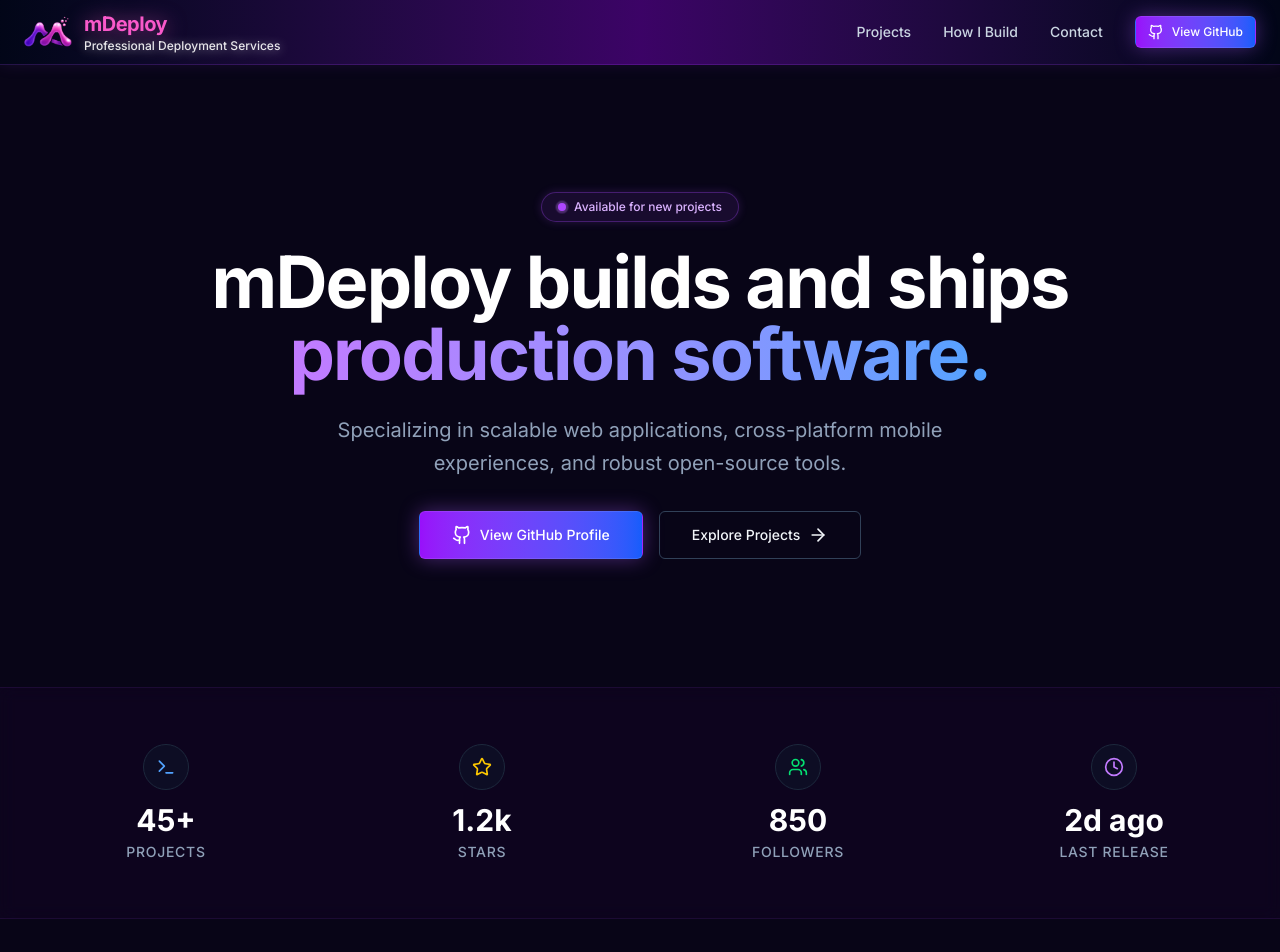
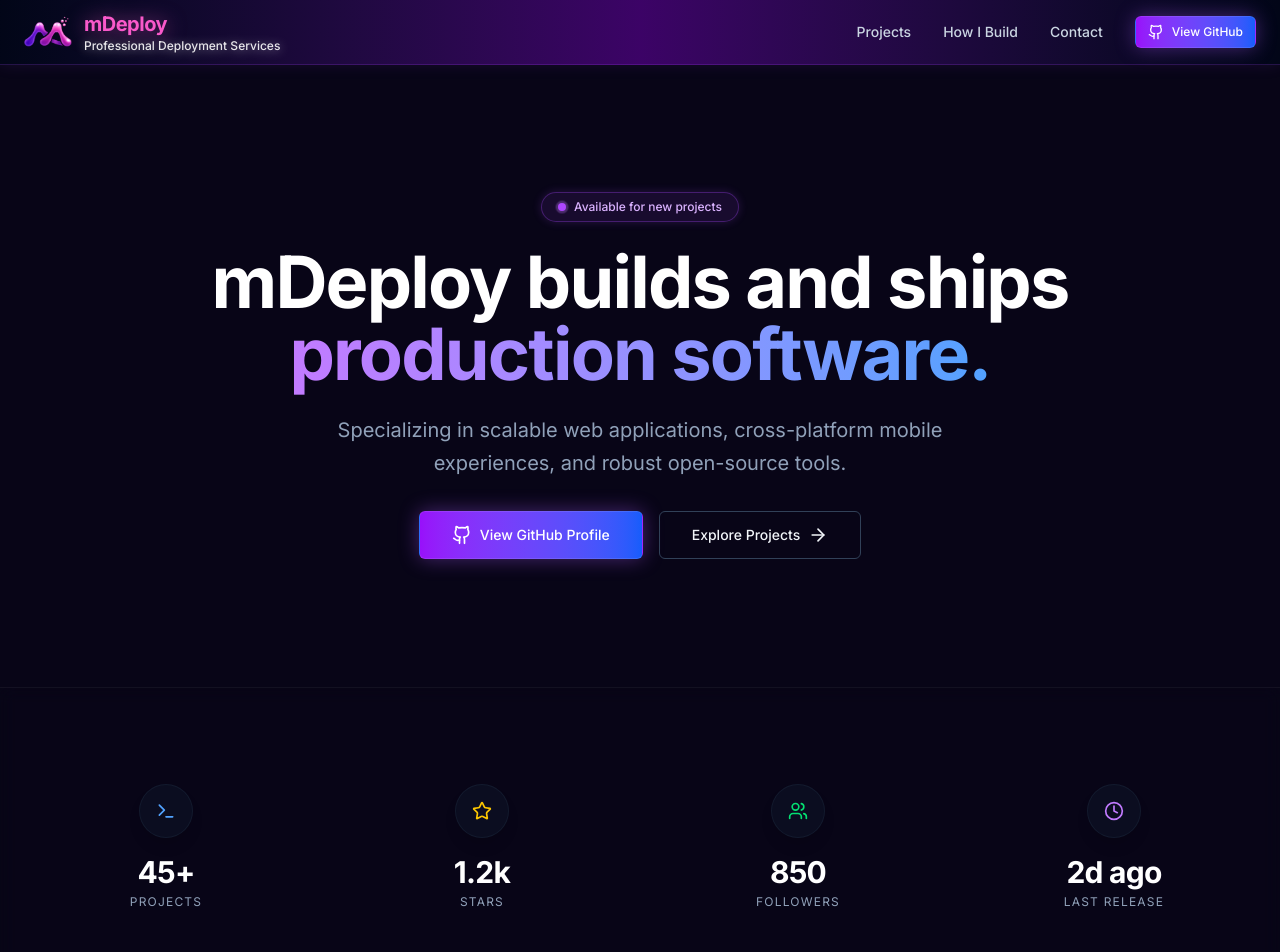
Before and after one commit to Jalal-Nasser/GitDeploy, a Next.js app: page / in a window 1280 px wide. Shown: the top 952 px of the page. Built offline with nearby package versions, Linux system fonts and the light colour scheme.

Commit message:
Refine Stats section for minimal premium look

```diff
--- a/app/page.tsx
+++ b/app/page.tsx
@@ -324,7 +324,7 @@ function Hero() {
 
 function Stats() {
     return (
-        <section className="py-10 border-y border-purple-500/10 bg-purple-950/10 backdrop-blur-sm">
+        <section className="py-20 border-y border-white/5 bg-transparent backdrop-blur-sm relative z-20">
             <div className="container mx-auto px-4 md:px-6">
                 <div className="grid grid-cols-2 md:grid-cols-4 gap-8">
                     {metrics.map((stat, idx) => (
@@ -334,13 +334,13 @@ function Stats() {
                             whileInView={{ opacity: 1, scale: 1 }}
                             viewport={{ once: true }}
                             transition={{ delay: idx * 0.1 }}
-                            className="flex flex-col items-center justify-center text-center p-4"
+                            className="flex flex-col items-center justify-center text-center p-4 group"
                         >
-                            <div className="bg-slate-900/50 p-3 rounded-full mb-3 border border-slate-800">
+                            <div className="bg-slate-900/50 p-4 rounded-full mb-4 border border-slate-800/50 shadow-lg group-hover:border-purple-500/50 group-hover:shadow-purple-500/20 transition-all duration-300">
                                 {stat.icon}
                             </div>
-                            <h3 className="text-3xl font-bold text-white mb-1">{stat.value}</h3>
-                            <p className="text-sm text-slate-400 font-medium uppercase tracking-wider">{stat.label}</p>
+                            <div className="text-3xl font-bold text-white mb-1 tracking-tight">{stat.value}</div>
+                            <div className="text-xs uppercase tracking-widest text-slate-400 group-hover:text-purple-400 transition-colors">{stat.label}</div>
                         </motion.div>
                     ))}
                 </div>
```
